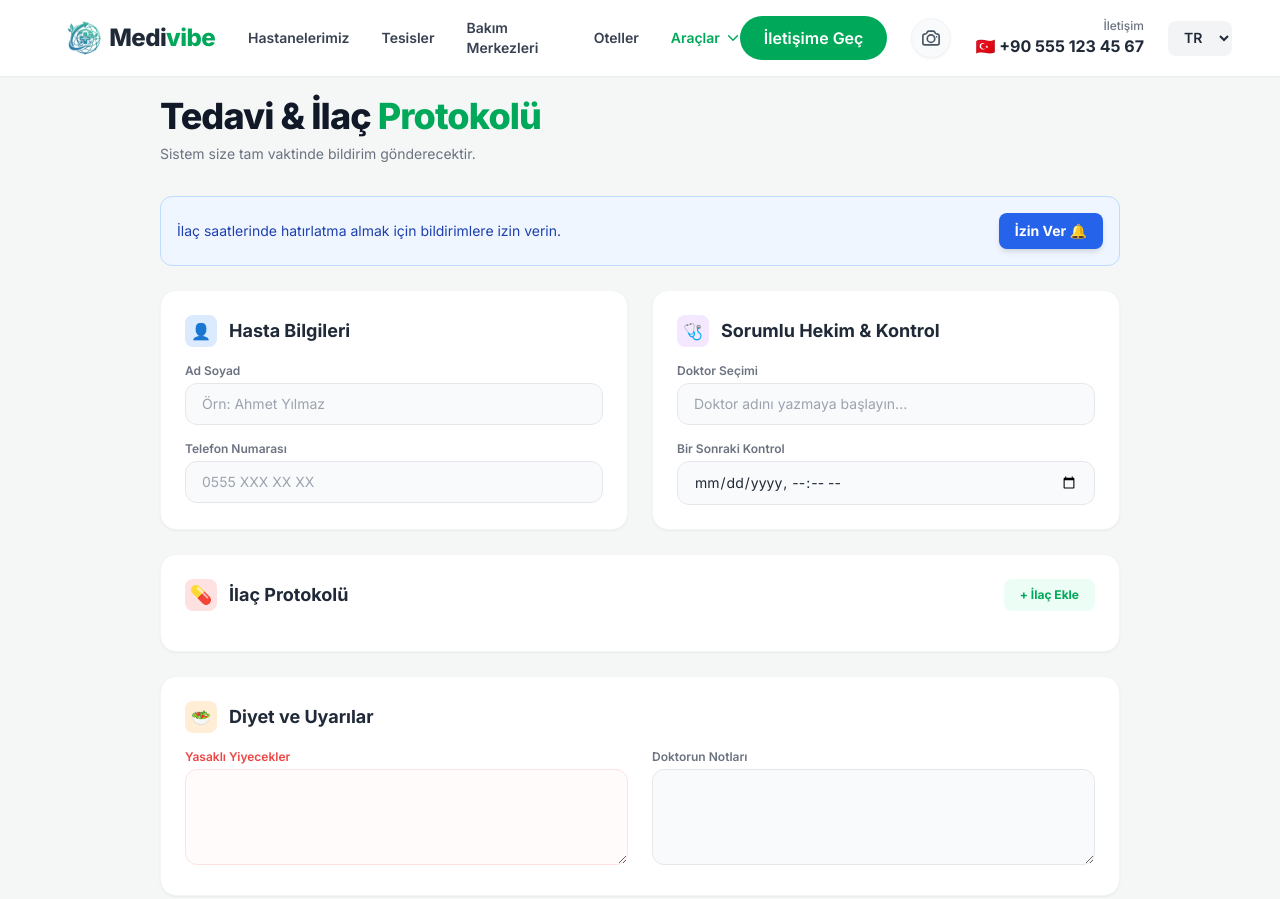
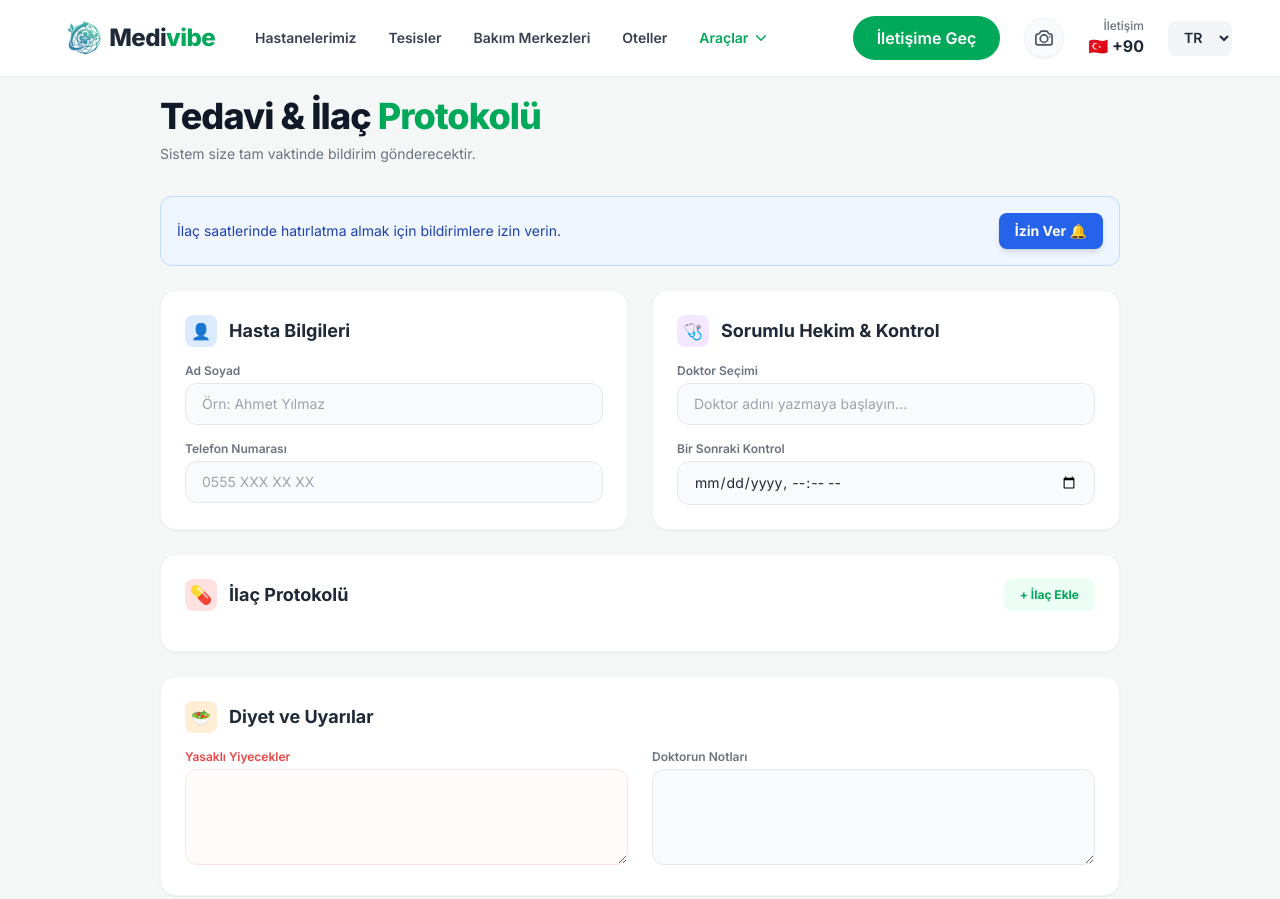
Before and after one commit to ahmetgamer2601/MedivibeResmi, a website with bundled scripts: page takip.html in a window 1280 px wide. Shown: the top 899 px of the page. Built offline with nearby package versions, Linux system fonts and the light colour scheme.

Commit message:
Update takip.html

```diff
--- a/takip.html
+++ b/takip.html
@@ -89,8 +89,8 @@
 
       <div class="flex flex-col items-end whitespace-nowrap">
         <span class="text-xs text-gray-500 font-medium lang-iletisim">İletişim</span>
-        <a href="tel:+905551234567" class="font-bold text-gray-800 hover:text-[#00a859] transition flex items-center gap-2">
-          🇹🇷 +90 555 123 45 67
+        <a href="tel:+90" class="font-bold text-gray-800 hover:text-[#00a859] transition flex items-center gap-2">
+          🇹🇷 +90
         </a>
       </div>
 
```
